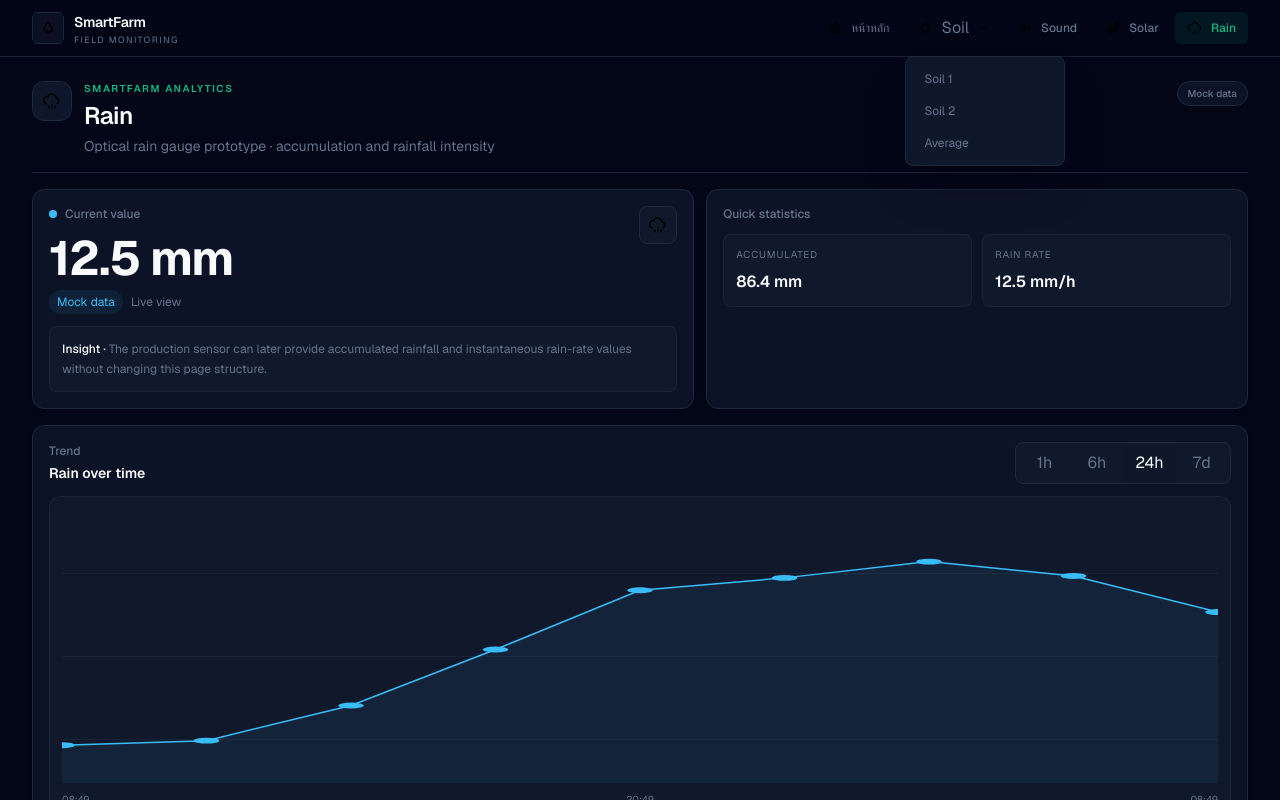
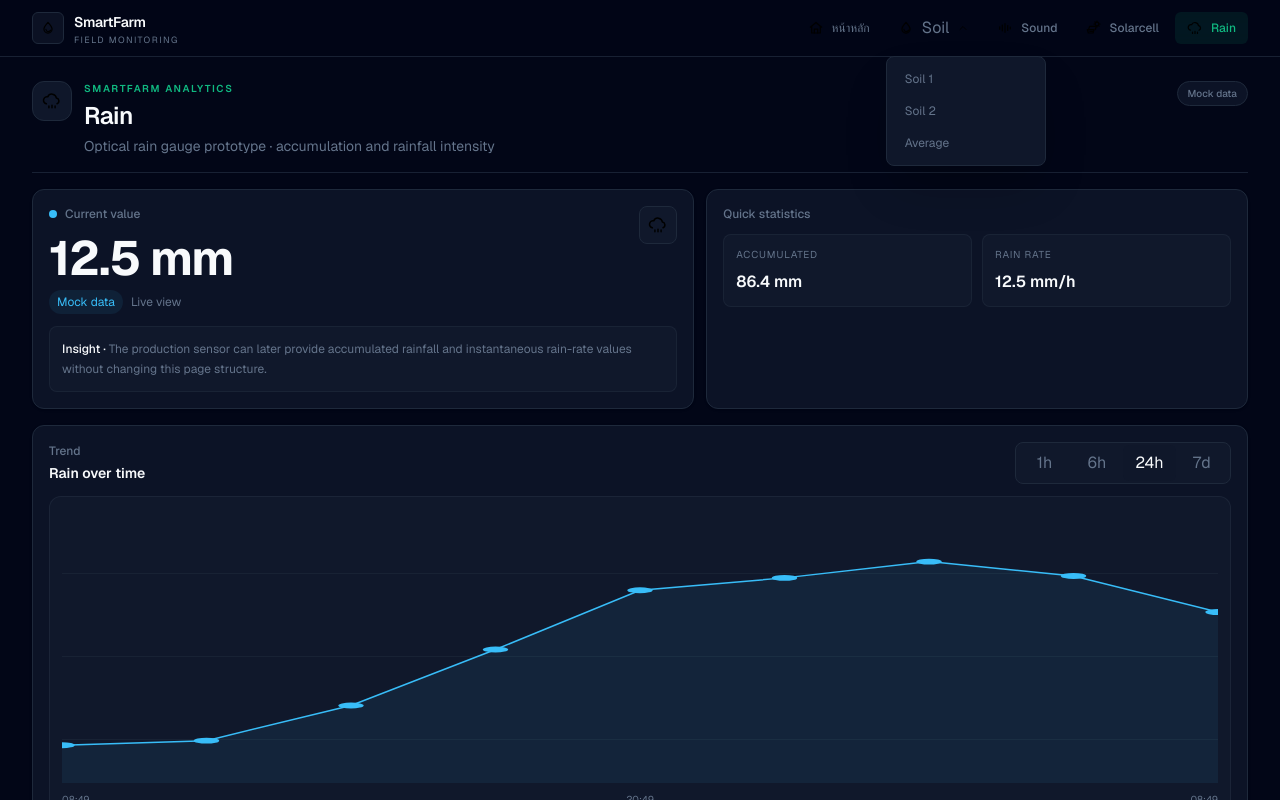
Before and after one commit to s6602025910057-collab/smartfarm, a Next.js app: page /rain in a window 1280 px wide. Both pictures are taken after a click on the button "Soil". Shown: the top 800 px of the page. Built offline with nearby package versions, Linux system fonts and the light colour scheme.

Commit message:
fix: label solarcell navigation item

```diff
--- a/components/navigation/site-nav.tsx
+++ b/components/navigation/site-nav.tsx
@@ -12,7 +12,7 @@ const items = [
     { href: "/soil/avg", label: "Average" },
   ] },
   { href: "/sound", label: "Sound", icon: "/icons/sound.svg" },
-  { href: "/solarcell", label: "Solar", icon: "/icons/solar.svg" },
+  { href: "/solarcell", label: "Solarcell", icon: "/icons/solar.svg" },
   { href: "/rain", label: "Rain", icon: "/icons/rain.svg" },
 ];
 
@@ -26,9 +26,7 @@ export function SiteNav() {
   const [soilOpen, setSoilOpen] = useState(false);
   const popoverRef = useRef<HTMLDivElement | null>(null);
 
-  useEffect(() => {
-    setSoilOpen(false);
-  }, [pathname]);
+  useEffect(() => setSoilOpen(false), [pathname]);
 
   useEffect(() => {
     function onPointerDown(event: PointerEvent) {
@@ -45,64 +43,24 @@ export function SiteNav() {
       <header className="sticky top-0 z-50 hidden border-b border-line/80 bg-background/90 backdrop-blur-md md:block">
         <div className="mx-auto flex h-14 w-full max-w-7xl items-center justify-between px-5 lg:px-8">
           <Link href="/" className="flex items-center gap-2.5" aria-label="SmartFarm home">
-            <span className="grid size-8 place-items-center rounded-md border border-line bg-surface/70 text-accent">
-              <img src="/icons/soil.svg" alt="" className="size-4" />
-            </span>
-            <div className="leading-none">
-              <div className="text-sm font-semibold tracking-tight text-foreground">SmartFarm</div>
-              <div className="mt-1 text-[9px] uppercase tracking-[0.16em] text-muted">Field monitoring</div>
-            </div>
+            <span className="grid size-8 place-items-center rounded-md border border-line bg-surface/70 text-accent"><img src="/icons/soil.svg" alt="" className="size-4" /></span>
+            <div className="leading-none"><div className="text-sm font-semibold tracking-tight text-foreground">SmartFarm</div><div className="mt-1 text-[9px] uppercase tracking-[0.16em] text-muted">Field monitoring</div></div>
           </Link>
 
           <nav className="flex items-center gap-1" aria-label="Primary navigation">
             {items.map((item) => {
               const active = isActive(pathname, item.href);
-              if (item.submenu) {
-                return (
-                  <div key={item.label} className="relative" ref={popoverRef}>
-                    <button
-                      type="button"
-                      onClick={() => setSoilOpen((open) => !open)}
-                      aria-expanded={soilOpen}
-                      className={`flex items-center gap-2 rounded-md px-3 py-2 text-xs font-medium transition ${
-                        active ? "bg-accent/10 text-accent" : "text-muted hover:bg-surface hover:text-foreground"
-                      }`}
-                    >
-                      <img src={item.icon} alt="" className="size-4" />
-                      {item.label}
-                      <img src="/icons/chevron-down.svg" alt="" className={`size-3 transition-transform ${soilOpen ? "rotate-180" : ""}`} />
-                    </button>
-                    {soilOpen ? (
-                      <div className="absolute left-0 top-[calc(100%+8px)] w-40 rounded-lg border border-line bg-surface p-1.5 shadow-2xl">
-                        {item.submenu.map((sub) => (
-                          <Link
-                            key={sub.href}
-                            href={sub.href}
-                            className={`flex items-center rounded-md px-3 py-2 text-xs transition ${
-                              pathname === sub.href ? "bg-accent/10 text-accent" : "text-muted hover:bg-muted/10 hover:text-foreground"
-                            }`}
-                          >
-                            {sub.label}
-                          </Link>
-                        ))}
-                      </div>
-                    ) : null}
-                  </div>
-                );
-              }
-
-              return (
-                <Link
-                  key={item.href}
-                  href={item.href}
-                  className={`flex items-center gap-2 rounded-md px-3 py-2 text-xs font-medium transition ${
-                    active ? "bg-accent/10 text-accent" : "text-muted hover:bg-surface hover:text-foreground"
-                  }`}
-                >
-                  <img src={item.icon} alt="" className="size-4" />
-                  {item.label}
-                </Link>
+              if (item.submenu) return (
+                <div key={item.label} className="relative" ref={popoverRef}>
+                  <button type="button" onClick={() => setSoilOpen((open) => !open)} aria-expanded={soilOpen} className={`flex items-center gap-2 rounded-md px-3 py-2 text-xs font-medium transition ${active ? "bg-accent/10 text-accent" : "text-muted hover:bg-surface hover:text-foreground"}`}>
+                    <img src={item.icon} alt="" className="size-4" />{item.label}<img src="/icons/chevron-down.svg" alt="" className={`size-3 transition-transform ${soilOpen ? "rotate-180" : ""}`} />
+                  </button>
+                  {soilOpen ? <div className="absolute left-0 top-[calc(100%+8px)] w-40 rounded-lg border border-line bg-surface p-1.5 shadow-2xl">
+                    {item.submenu.map((sub) => <Link key={sub.href} href={sub.href} className={`flex items-center rounded-md px-3 py-2 text-xs transition ${pathname === sub.href ? "bg-accent/10 text-accent" : "text-muted hover:bg-muted/10 hover:text-foreground"}`}>{sub.label}</Link>)}
+                  </div> : null}
+                </div>
               );
+              return <Link key={item.href} href={item.href} className={`flex items-center gap-2 rounded-md px-3 py-2 text-xs font-medium transition ${active ? "bg-accent/10 text-accent" : "text-muted hover:bg-surface hover:text-foreground"}`}><img src={item.icon} alt="" className="size-4" />{item.label}</Link>;
             })}
           </nav>
         </div>
@@ -112,62 +70,11 @@ export function SiteNav() {
         <div className="mx-auto grid h-16 max-w-xl grid-cols-5 px-2">
           {items.map((item) => {
             const active = item.submenu ? soilActive : isActive(pathname, item.href);
-            if (item.submenu) {
-              return (
-                <button
-                  key={item.label}
-                  type="button"
-                  onClick={() => setSoilOpen(true)}
-                  aria-expanded={soilOpen}
-                  aria-label={item.label}
-                  className={`relative flex flex-col items-center justify-center gap-1 transition ${active ? "text-accent" : "text-muted"}`}
-                >
-                  <span className={`grid size-9 place-items-center rounded-xl ${active ? "bg-accent/10" : ""}`}>
-                    <img src={item.icon} alt="" className="size-5" />
-                  </span>
-                  <span className="sr-only">{item.label}</span>
-                  {active ? <span className="absolute bottom-1 size-1 rounded-full bg-accent" /> : null}
-                </button>
-              );
-            }
-
-            return (
-              <Link
-                key={item.href}
-                href={item.href}
-                aria-label={item.label}
-                className={`relative flex flex-col items-center justify-center gap-1 transition ${active ? "text-accent" : "text-muted"}`}
-              >
-                <span className={`grid size-9 place-items-center rounded-xl ${active ? "bg-accent/10" : ""}`}>
-                  <img src={item.icon} alt="" className="size-5" />
-                </span>
-                <span className="sr-only">{item.label}</span>
-                {active ? <span className="absolute bottom-1 size-1 rounded-full bg-accent" /> : null}
-              </Link>
-            );
+            if (item.submenu) return <button key={item.label} type="button" onClick={() => setSoilOpen(true)} aria-expanded={soilOpen} aria-label={item.label} className={`relative flex items-center justify-center transition ${active ? "text-accent" : "text-muted"}`}><span className={`grid size-9 place-items-center rounded-xl ${active ? "bg-accent/10" : ""}`}><img src={item.icon} alt="" className="size-5" /></span>{active ? <span className="absolute bottom-1 size-1 rounded-full bg-accent" /> : null}</button>;
+            return <Link key={item.href} href={item.href} aria-label={item.label} className={`relative flex items-center justify-center transition ${active ? "text-accent" : "text-muted"}`}><span className={`grid size-9 place-items-center rounded-xl ${active ? "bg-accent/10" : ""}`}><img src={item.icon} alt="" className="size-5" /></span>{active ? <span className="absolute bottom-1 size-1 rounded-full bg-accent" /> : null}</Link>;
           })}
         </div>
-
-        {soilOpen ? (
-          <div className="border-t border-line bg-surface/95 px-3 pb-3 pt-2 shadow-2xl">
-            <div className="mx-auto max-w-xl rounded-xl border border-line bg-background p-2">
-              <div className="px-2 pb-1 pt-1 text-[10px] font-semibold uppercase tracking-[0.14em] text-muted">Soil</div>
-              <div className="grid grid-cols-3 gap-1">
-                {items[1].submenu?.map((sub) => (
-                  <Link
-                    key={sub.href}
-                    href={sub.href}
-                    className={`rounded-lg px-3 py-2 text-center text-xs font-medium transition ${
-                      pathname === sub.href ? "bg-accent/10 text-accent" : "text-muted hover:bg-muted/10 hover:text-foreground"
-                    }`}
-                  >
-                    {sub.label}
-                  </Link>
-                ))}
-              </div>
-            </div>
-          </div>
-        ) : null}
+        {soilOpen ? <div className="border-t border-line bg-surface/95 px-3 pb-3 pt-2 shadow-2xl"><div className="mx-auto max-w-xl rounded-xl border border-line bg-background p-2"><div className="px-2 pb-1 pt-1 text-[10px] font-semibold uppercase tracking-[0.14em] text-muted">Soil</div><div className="grid grid-cols-3 gap-1">{items[1].submenu?.map((sub) => <Link key={sub.href} href={sub.href} className={`rounded-lg px-3 py-2 text-center text-xs font-medium transition ${pathname === sub.href ? "bg-accent/10 text-accent" : "text-muted hover:bg-muted/10 hover:text-foreground"}`}>{sub.label}</Link>)}</div></div></div> : null}
       </nav>
     </>
   );
```
